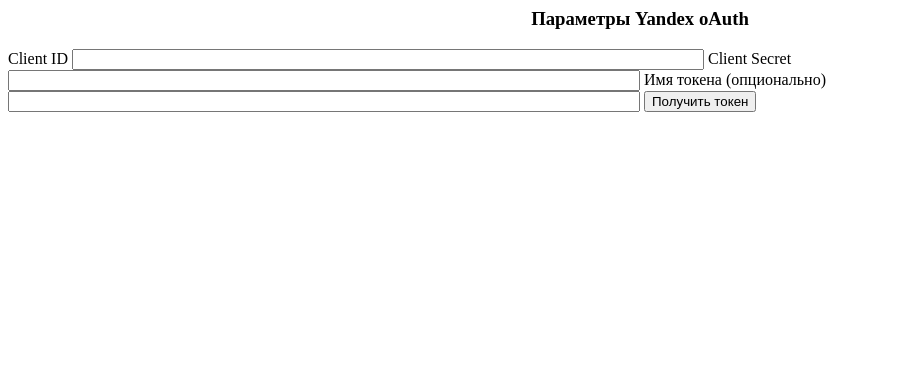
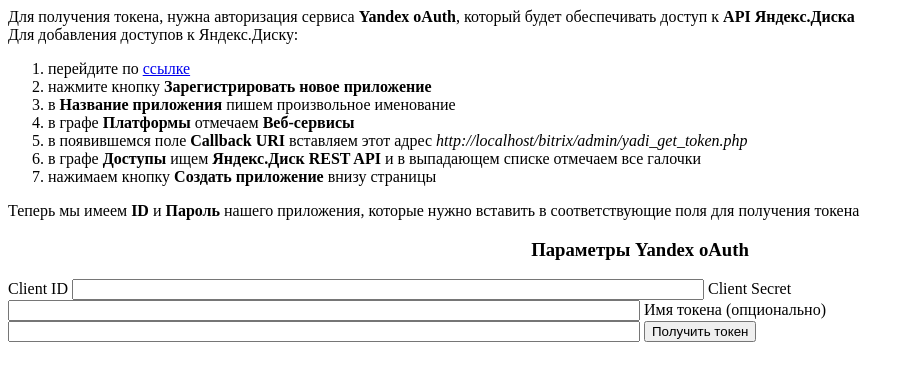
Before and after one commit to aleksan94/YaDiBitrix, a PHP site: page /get_token.php in a window 1280 px wide. Shown: the top 381 px of the page, without its empty margins (0-914 px from the left). Run offline with PHP 8.4, Linux system fonts and the light colour scheme.

Commit message:
Fix 0.1.1 1. Rename module folder from YaDi to yadi 2. Add instruction create oAuth application for Yandex Disk

```diff
--- a/local/modules/YaDi/admin/tabs/get_token.php
+++ b/local/modules/YaDi/admin/tabs/get_token.php
@@ -1,4 +1,26 @@
-<center><h3>Параметры Yandex oAuth</h3></center>
+<tr>
+	<td colspan="2">
+		<div>Для получения токена, нужна авторизация сервиса <b>Yandex oAuth</b>, который будет обеспечивать доступ к <b>API Яндекс.Диска</b></div>
+		<div>Для добавления доступов к Яндекс.Диску:</div>
+		<div>
+			<ol>
+				<li>перейдите по <a href="https://oauth.yandex.ru/" target="_blank" title="Яндекс.oAuth">ссылке</a></li>
+				<li>нажмите кнопку <b>Зарегистрировать новое приложение</b></li>
+				<li>в <b>Название приложения</b> пишем произвольное именование</li>
+				<li>в графе <b>Платформы</b> отмечаем <b>Веб-сервисы</b></li>
+				<li>в появившемся поле <b>Callback URI</b> вставляем этот адрес <i><?="http://".$_SERVER['SERVER_NAME']."/bitrix/admin/yadi_get_token.php"?></i></li>
+				<li>в графе <b>Доступы</b> ищем <b>Яндекс.Диск REST API</b> и в выпадающем списке отмечаем все галочки</li>
+				<li>нажимаем кнопку <b>Создать приложение</b> внизу страницы</li>
+			</ol>
+		</div>
+		<div>Теперь мы имеем <b>ID</b> и <b>Пароль</b> нашего приложения, которые нужно вставить в соответствующие поля для получения токена</div>
+	</td>
+</tr>
+<tr>
+	<td colspan="2">
+		<center><h3>Параметры Yandex oAuth</h3></center>
+	</td>
+</tr>
 <tr class="adm-detail-required-field">
 	<td width="40%">Client ID</td>
 	<td width="60%"><input type="text" name="CLIENT_ID" style="width: 50%;"></td>
--- a/local/modules/YaDi/install/files/yadi_get_token.php
+++ b/local/modules/YaDi/install/files/yadi_get_token.php
@@ -1,2 +1,2 @@
 <?
-require($_SERVER['DOCUMENT_ROOT']."/local/modules/YaDi/admin/yadi_get_token.php");
+require($_SERVER['DOCUMENT_ROOT']."/local/modules/yadi/admin/yadi_get_token.php");
--- a/local/modules/YaDi/install/index.php
+++ b/local/modules/YaDi/install/index.php
@@ -8,11 +8,6 @@ class yadi extends CModule
     public $MODULE_NAME = "YaDi";
 	public $MODULE_VERSION = '1.0';
   	public $MODULE_VERSION_DATE = '2019-03-13';
-
-	function __construct()
-	{
-
-	}
 
 	public function DoInstall()
     {
```
